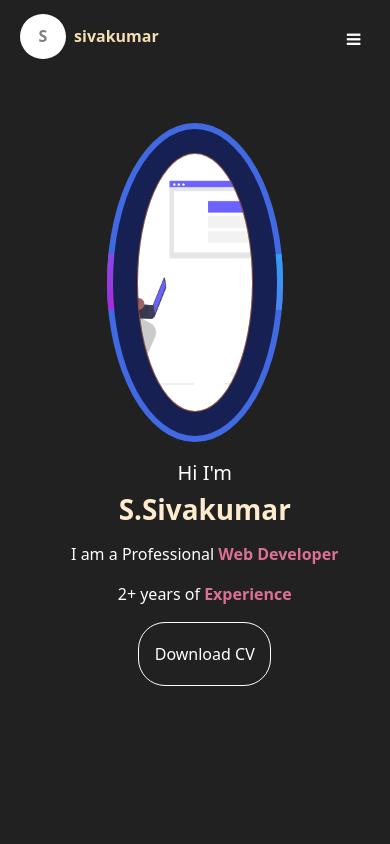
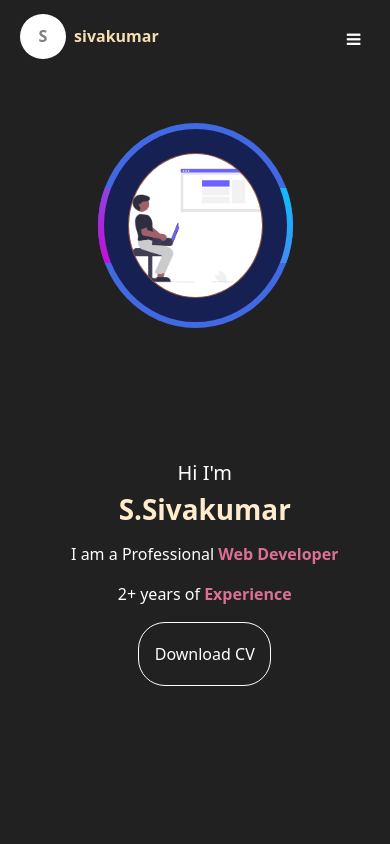
Before and after one commit to Sivakumarsrinivasan/Portfolio, an Angular app: page / in a window 390 px wide. Shown: the top 844 px of the page. Built offline with nearby package versions, Linux system fonts and the light colour scheme.

Commit message:
style changes

```diff
--- a/src/app/about/about.component.css
+++ b/src/app/about/about.component.css
@@ -167,8 +167,8 @@
 
     }
     .about-img-box{
-        height: 300px;
-        width: 35%;
+        height: 251px;
+        width: 30%;
     }
     .tab-titles{
         padding-left: 5%;
--- a/src/app/home/home.component.css
+++ b/src/app/home/home.component.css
@@ -101,7 +101,7 @@ img{
     cursor: pointer;
  }
  .btn:hover{
-    background: red;
+    background: green;
  }
 
 .m-1{
@@ -207,8 +207,10 @@ img{
     }
     .img-box{
 
-        height: 350px;
-        width: 45%;
+        /* height: 350px;
+        width: 45%; */
+        height: 205px;
+        width: 50%;
         border-radius: 50%;
     }
     .img-box::before{
@@ -234,7 +236,7 @@ img{
 
 @media (max-width:380px){
    .img-box{
-    height: 75%;
+    height: 78%;
     width: 45%;
    }
 }
```
